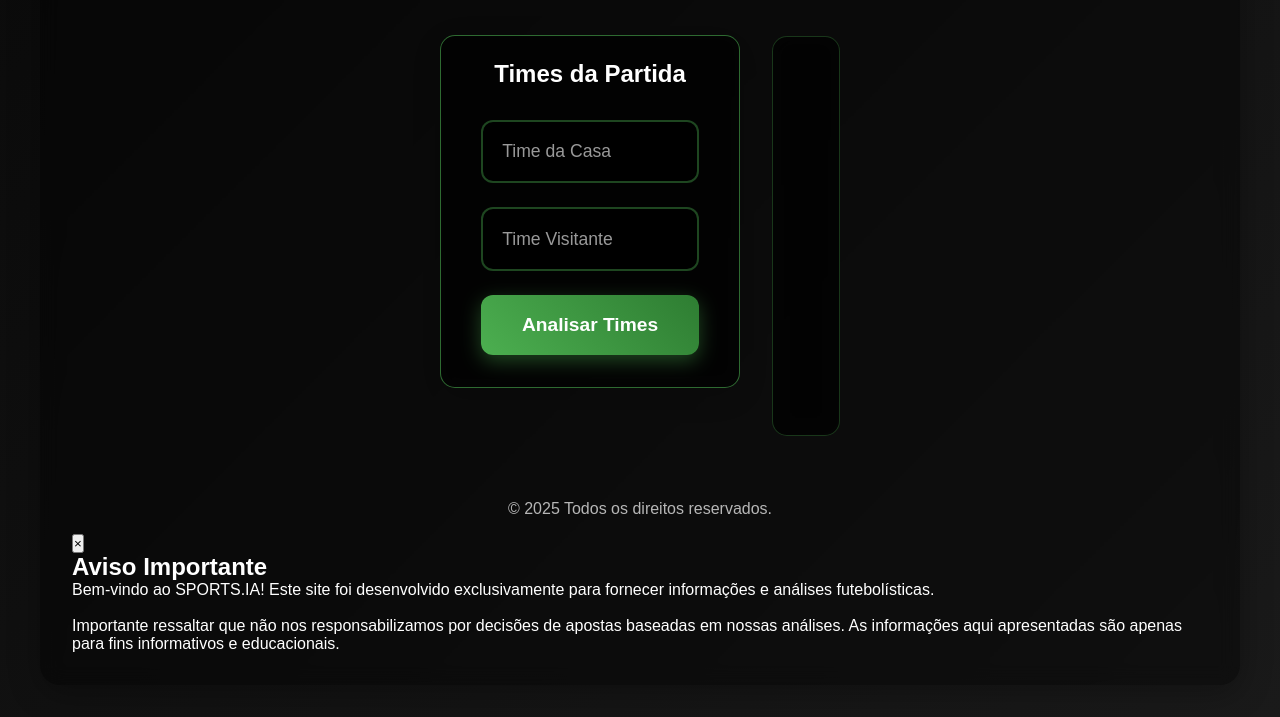
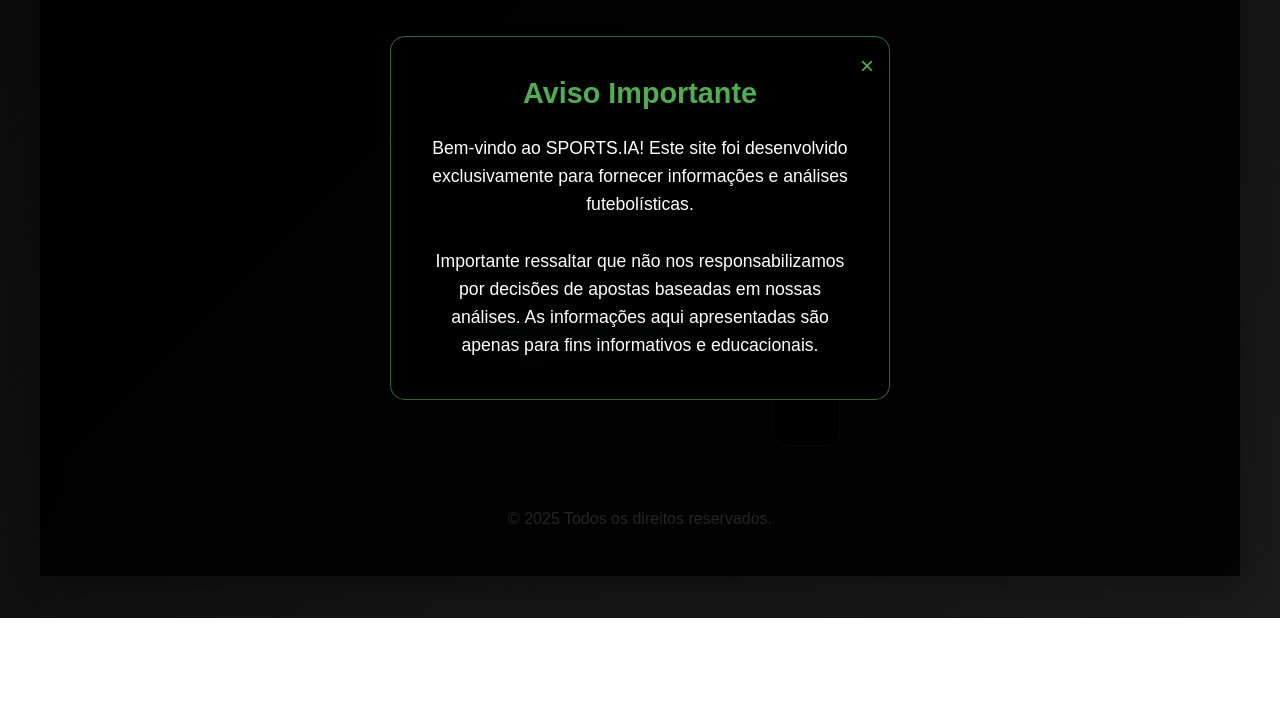
Before and after one commit to tavaresgu/sports.ia, a plain HTML site: page dashboard.html in a window 1280 px wide. Shown: the part 182-899 px from the top of the page. After the commit the page ends 800 px from the top, so only its background shows below. Drawn offline with Linux system fonts and the light colour scheme.

Commit message:
Update styles.css

```diff
--- a/styles.css
+++ b/styles.css
@@ -277,6 +277,43 @@ header p {
     padding: 2rem;
 }
 
+.notification {
+    position: fixed;
+    top: 50%;
+    left: 50%;
+    transform: translate(-50%, -50%) translateY(-20px);
+    padding: 15px 25px;
+    border-radius: 8px;
+    color: white;
+    font-size: 1rem;
+    opacity: 0;
+    transition: all 0.3s ease;
+    z-index: 1000;
+    text-align: center;
+    min-width: 300px;
+    box-shadow: 0 4px 12px rgba(0, 0, 0, 0.2);
+}
+
+.notification.error {
+    background-color: #f44336;
+}
+
+.notification.success {
+    background-color: #4CAF50;
+}
+
+.notification.show {
+    opacity: 1;
+    transform: translate(-50%, -50%) translateY(0);
+}
+
+@keyframes fadeInOut {
+    0% { opacity: 0; transform: translate(-50%, -50%) translateY(-20px); }
+    10% { opacity: 1; transform: translate(-50%, -50%) translateY(0); }
+    90% { opacity: 1; transform: translate(-50%, -50%) translateY(0); }
+    100% { opacity: 0; transform: translate(-50%, -50%) translateY(-20px); }
+}
+
 .analysis-result {
     color: #ffffff;
     font-size: 1.1rem;
@@ -362,6 +399,75 @@ footer {
     text-decoration: underline;
 }
 
+.modal-overlay {
+    position: fixed;
+    top: 0;
+    left: 0;
+    width: 100%;
+    height: 100%;
+    background: rgba(0, 0, 0, 0.8);
+    display: flex;
+    justify-content: center;
+    align-items: center;
+    z-index: 1000;
+    opacity: 0;
+    visibility: hidden;
+    transition: all 0.3s ease;
+}
+
+.modal-overlay.active {
+    opacity: 1;
+    visibility: visible;
+}
+
+.modal-content {
+    background: rgba(0, 0, 0, 0.9);
+    padding: 2.5rem;
+    border-radius: 15px;
+    border: 1px solid rgba(76, 175, 80, 0.6);
+    backdrop-filter: blur(10px);
+    max-width: 500px;
+    width: 90%;
+    position: relative;
+    transform: translateY(-20px);
+    transition: all 0.3s ease;
+}
+
+.modal-overlay.active .modal-content {
+    transform: translateY(0);
+}
+
+.modal-close {
+    position: absolute;
+    top: 15px;
+    right: 15px;
+    background: none;
+    border: none;
+    color: #4CAF50;
+    font-size: 1.5rem;
+    cursor: pointer;
+    transition: all 0.3s ease;
+}
+
+.modal-close:hover {
+    color: #81C784;
+    transform: scale(1.1);
+}
+
+.modal-title {
+    color: #4CAF50;
+    font-size: 1.8rem;
+    margin-bottom: 1.5rem;
+    text-align: center;
+}
+
+.modal-text {
+    color: #ffffff;
+    font-size: 1.1rem;
+    line-height: 1.6;
+    text-align: center;
+}
+
 @media (max-width: 768px) {
     body {
         align-items: flex-start;
```
